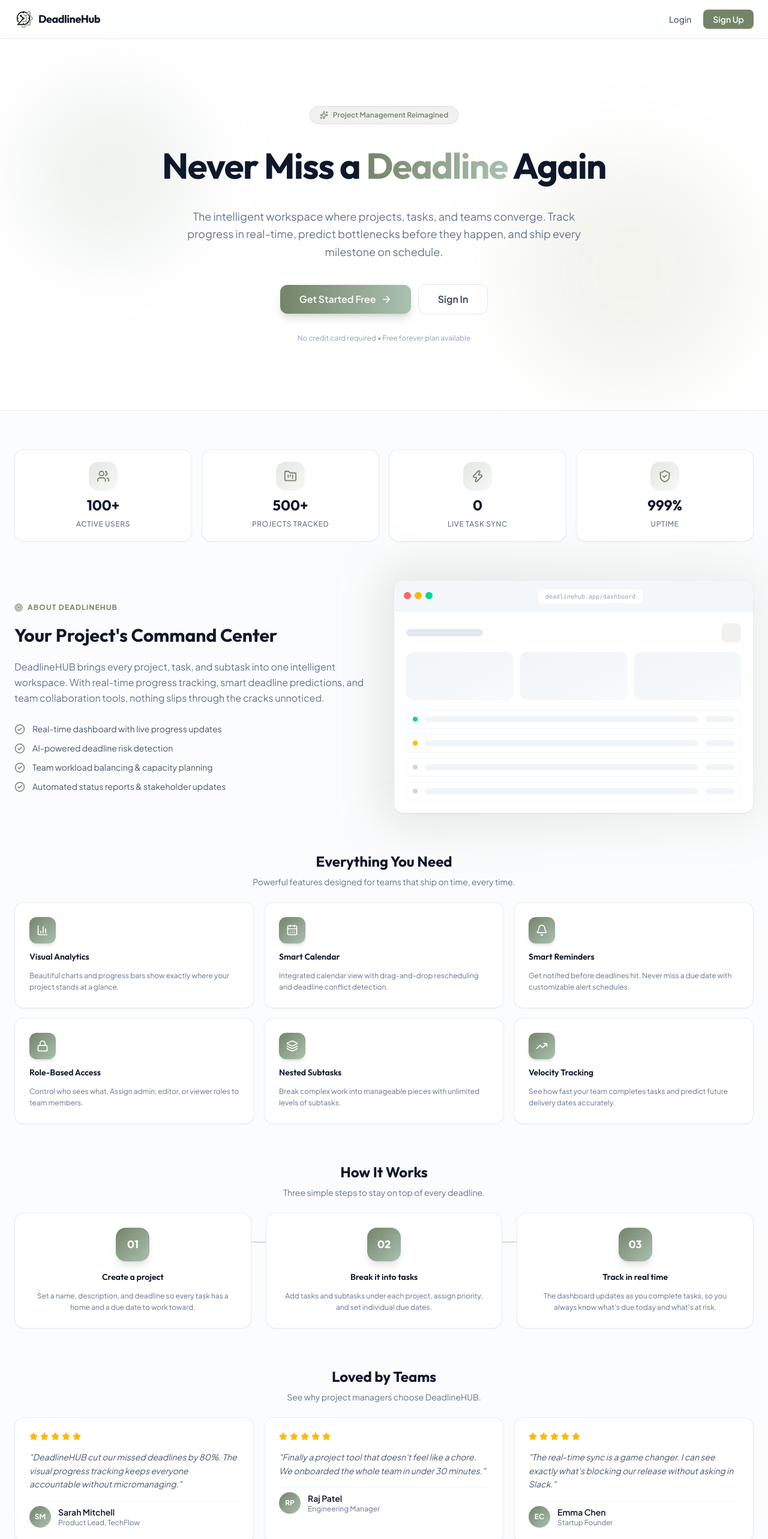
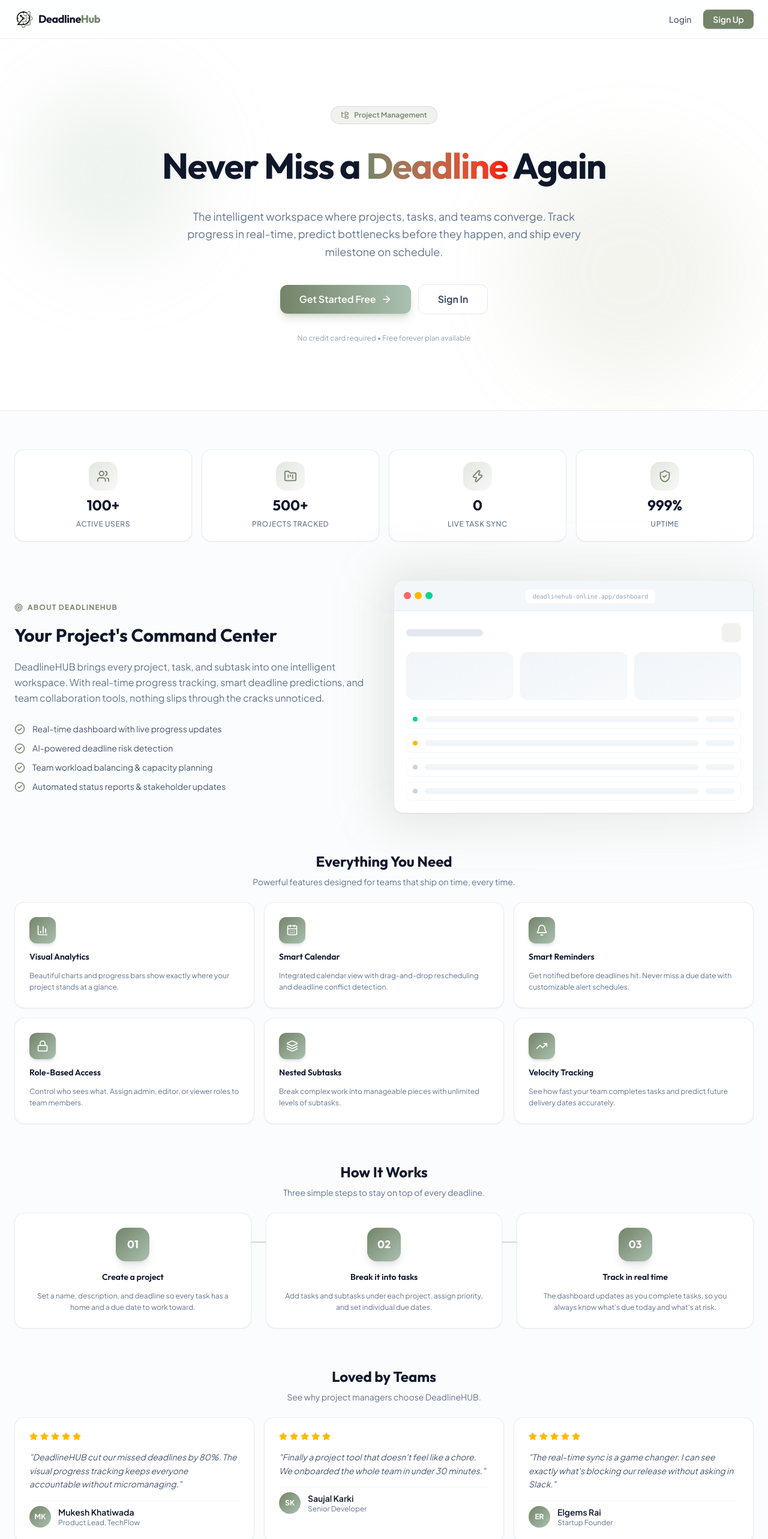
Before and after one commit to nischal1sir/DeadlineHub, a React (Vite) app: page / in a window 1280 px wide. Shown: the top 2566 px of the page at 60% size. Built offline with nearby package versions, Linux system fonts and the light colour scheme; no server answers.

Commit message:
Improvements:Ladnding and login page

```diff
--- a/src/components/layout/PublicDash.tsx
+++ b/src/components/layout/PublicDash.tsx
@@ -2,7 +2,7 @@
 import {
   FolderOpenDot, Users, Zap, ShieldCheck, FolderKanban,
   CheckCircle2, ArrowRight, BarChart3, CalendarDays,
-  Bell, Lock, Sparkles, Target, Clock, ChevronRight,
+  Bell, Lock, FolderTree, Target, Clock, ChevronRight,
   Star, TrendingUp, Layers
 } from 'lucide-react';
 import { useNavigate } from 'react-router-dom';
@@ -141,17 +141,17 @@
 const TESTIMONIALS = [
   {
     quote: "DeadlineHUB cut our missed deadlines by 80%. The visual progress tracking keeps everyone accountable without micromanaging.",
-    author: "Sarah Mitchell",
+    author: "Mukesh Khatiwada",
     role: "Product Lead, TechFlow"
   },
   {
     quote: "Finally a project tool that doesn't feel like a chore. We onboarded the whole team in under 30 minutes.",
-    author: "Raj Patel",
-    role: "Engineering Manager"
+    author: "Saujal Karki",
+    role: "Senior Developer"
   },
   {
     quote: "The real-time sync is a game changer. I can see exactly what's blocking our release without asking in Slack.",
-    author: "Emma Chen",
+    author: "Elgems Rai",
     role: "Startup Founder"
   }
 ];
@@ -173,12 +173,12 @@
           <div className="relative max-w-7xl mx-auto px-6 py-20 lg:py-28">
             <div className="max-w-3xl mx-auto text-center space-y-8">
               <div className="inline-flex items-center gap-2 px-4 py-1.5 rounded-full bg-brand/10 text-brand text-xs font-semibold border border-brand/20">
-                <Sparkles size={14} />
-                <span>Project Management Reimagined</span>
+                <FolderTree size={14} />
+                <span>Project Management</span>
               </div>
 
               <h1 className="font-heading font-bold text-4xl sm:text-5xl lg:text-6xl text-slate-900 leading-tight tracking-tight">
-                Never Miss a <span className="text-transparent bg-clip-text bg-gradient-to-r from-[#748469] to-[#AAC1B1]">Deadline</span> Again
+                Never Miss a <span className="text-transparent bg-clip-text bg-gradient-to-r from-[#748469] to-[#FF0000]">Deadline</span> Again
               </h1>
 
               <p className="text-lg text-slate-500 max-w-2xl mx-auto leading-relaxed">
@@ -259,7 +259,7 @@
                     <div className="w-3 h-3 rounded-full bg-emerald-400" />
                   </div>
                   <div className="flex-1 text-center">
-                    <div className="inline-block px-3 py-1 rounded-md bg-white text-[10px] text-slate-400 font-mono">deadlinehub.app/dashboard</div>
+                    <div className="inline-block px-3 py-1 rounded-md bg-white text-[10px] text-slate-400 font-mono">deadlinehub-online.app/dashboard</div>
                   </div>
                 </div>
                 <div className="p-5 space-y-4 bg-white/60">
--- a/src/components/layout/PublicNavbar.tsx
+++ b/src/components/layout/PublicNavbar.tsx
@@ -20,8 +20,9 @@
             alt="DeadlineHub"
             className="w-8 h-8 rounded-lg object-cover shrink-0 group-hover:opacity-90 transition-opacity"
           />
-          <span className="font-heading font-bold text-lg text-slate-900 tracking-tight">
-            DeadlineHub
+          <span className="font-heading font-bold text-lg tracking-tight">
+            <span className="text-slate-900">Deadline</span>
+            <span className="text-brand">Hub</span>
           </span>
         </button>
 
--- a/src/pages/Login.tsx
+++ b/src/pages/Login.tsx
@@ -258,7 +258,7 @@
             </div>
           </div>
           <div className="anim-fade-up" style={{ animationDelay: '0.15s' }}>
-            <span className="font-heading font-extrabold text-5xl tracking-tight text-white">
+            <span className="font-heading font-extrabold text-5xl tracking-tight text-black-500">
               Deadline<span className="brand-shimmer">Hub</span>
             </span>
           </div>
@@ -266,7 +266,7 @@
             className="mt-6 text-2xl md:text-3xl font-heading font-semibold text-slate-200 leading-snug max-w-xl anim-fade-up"
             style={{ animationDelay: '0.25s' }}
           >
-            Manage projects <span className="text-[#F9EAD7]">with intelligence.</span>
+            Manage projects with intelligence
           </h1>
           <p
             className="mt-4 text-black text-base leading-relaxed max-w-md anim-fade-up"
@@ -306,7 +306,7 @@
             <div className="anim-logo-pop w-10 h-10 rounded-2xl bg-[#f0f3ee] flex items-center justify-center ring-1 ring-[#AAC1B1]/50">
               <img src={logoImg} alt="Logo" className="w-6 h-6" />
             </div>
-            <span className="font-heading font-bold text-2xl text-slate-900">
+            <span className="font-heading font-bold text-2xl text-black-500">
               Deadline<span className="text-brand">Hub</span>
             </span>
           </div>
```
